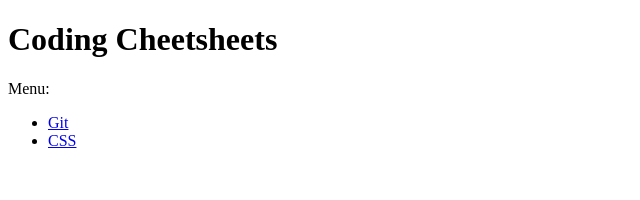
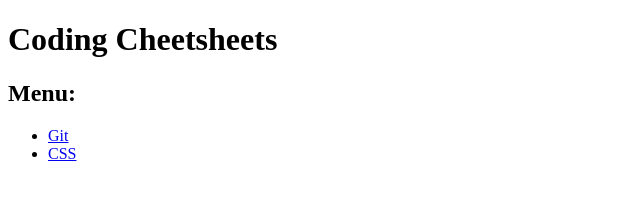
Before and after one commit to dinarosita/cheatsheets, a plain HTML site: page index.html in a window 1280 px wide. Shown: the whole page, without its empty margins (0-640 px from the left). Drawn offline with Linux system fonts and the light colour scheme.

Commit message:
Change element type on index.html

```diff
--- a/index.html
+++ b/index.html
@@ -7,7 +7,7 @@
     </head>
     <body>
         <h1>Coding Cheetsheets</h1>
-        <p>Menu:</p>
+        <h2>Menu:</h2>
         <ul>
             <li><a href="./git_cheats.html">Git</a></li>
             <li><a href="./css_cheats.html">CSS</a></li>
```
